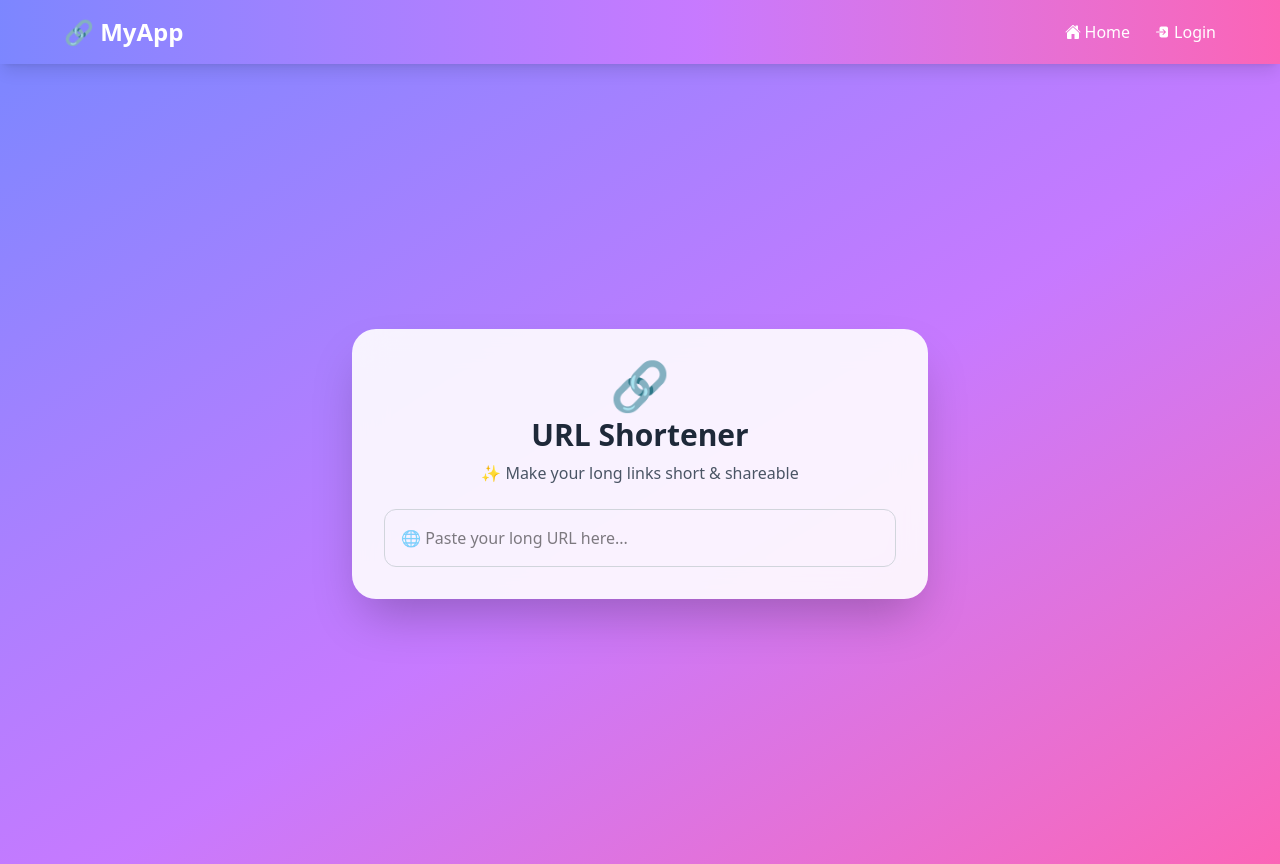
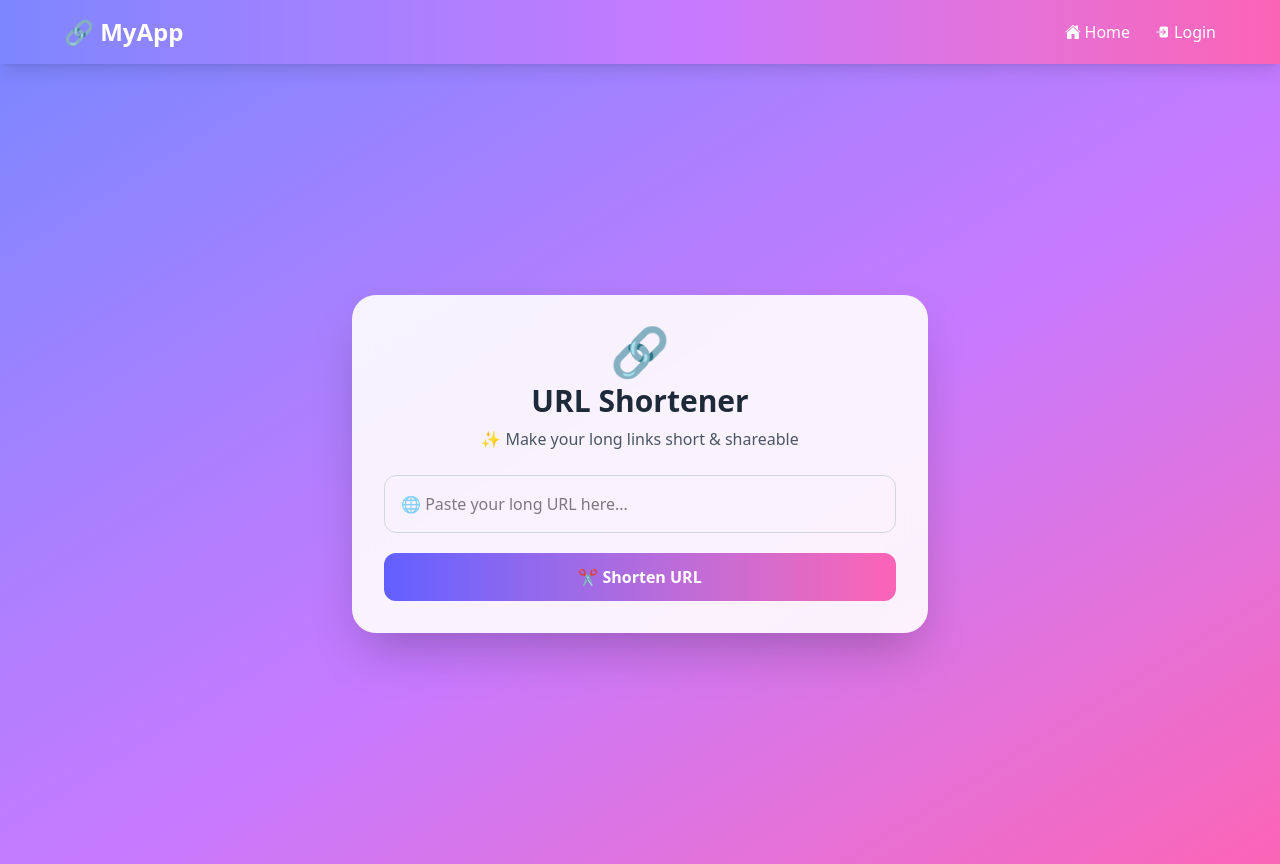
Before and after one commit to Rakib-Hassan-web/shortner-Front-end, a React (Vite) app: page / in a window 1280 px wide. Built offline with nearby package versions, Linux system fonts and the light colour scheme.

Commit message:
short url making done now registration

```diff
--- a/src/Components/Shortner.jsx
+++ b/src/Components/Shortner.jsx
@@ -63,6 +63,13 @@ const Shortner = () => {
     </div>
 
     {/* Button */}
+    <button
+      onClick={generateShortUrl}
+      className="w-full mt-5 bg-gradient-to-r from-indigo-500 to-pink-400
+      hover:opacity-90 text-white py-3 rounded-xl font-semibold transition"
+    >
+      ✂️ Shorten URL
+    </button>
 
     {/* Result */}
     {shortUrl && (
```
